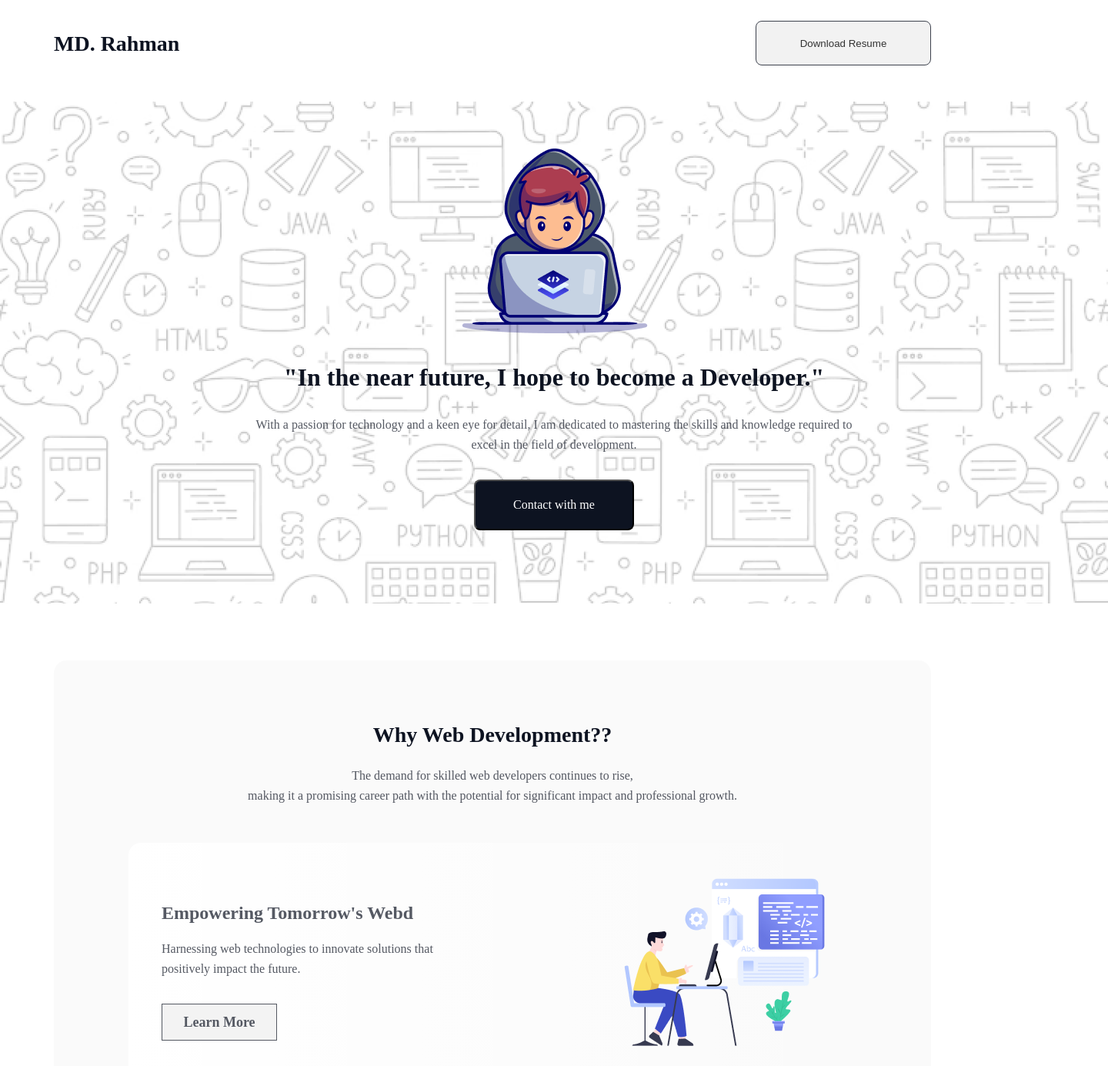
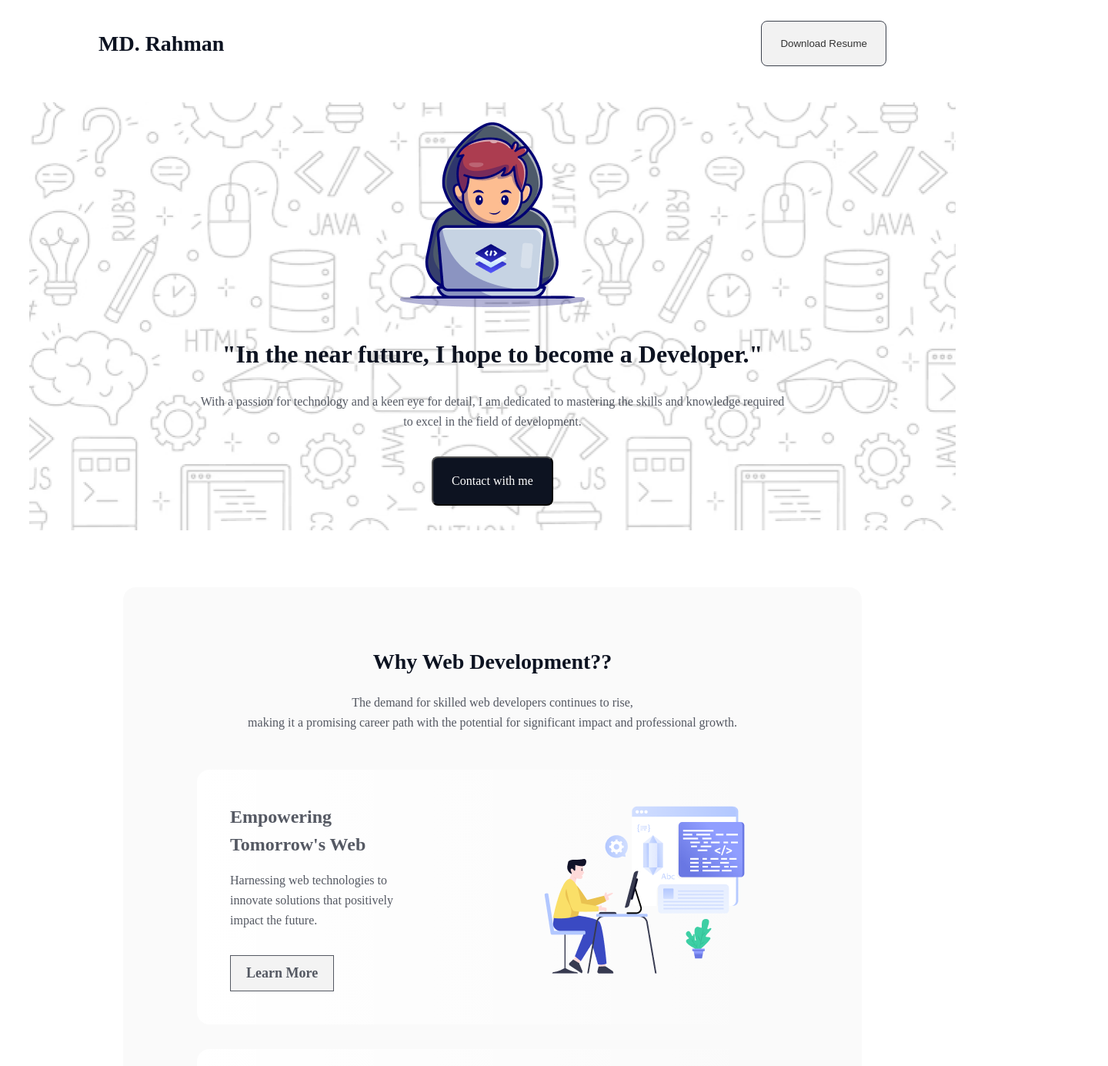
Before and after one commit to MDTAHSINURRAHMAN/Assignment-01, a plain HTML site: page index.html in a window 1280 px wide. Shown: the part 20-1405 px from the top of the page at 77% size, 1440 px wide, since content can reach past the window. Drawn offline with Linux system fonts and the light colour scheme; a web font is replaced by a local one.

Commit message:
Fixed Width and Height problwm fixed

```diff
--- a/index.html
+++ b/index.html
@@ -46,7 +46,7 @@
         <div class="why-section-content">
           <div class="item">
             <div class="left">
-              <h3 class="left-title">Empowering Tomorrow's Webd</h3>
+              <h3 class="left-title">Empowering Tomorrow's Web</h3>
               <p class="left-subtitle choto-text">
                 Harnessing web technologies to innovate solutions that positively impact the future.
               </p>
@@ -99,7 +99,7 @@
         </div>
         <div class="video-container">
           <iframe
-            width="1076"
+            width="100%"
             height="550"
             src="https://www.youtube.com/embed/5O5e0nnVulY"
             title="২০২৪ সালে সিরিয়াস ওয়েব ডেভেলপার হওয়ার মিশন || Web Developer Mission 2024 || Jhankar Mahbub"
--- a/styles/style.css
+++ b/styles/style.css
@@ -24,7 +24,7 @@
 /* Navigation Section */
 
 .nav-section{
-    max-width: 1140px;
+    width: 80%;
     margin: 0 auto;
 }
 .nav-content{
@@ -45,8 +45,7 @@
     line-height: 33px;
 }
 .nav-btn button{
-    width: 228px;
-    height: 58px;
+    padding: 21px 24px 21px 24px;
     box-sizing: border-box;
     border: 1px solid rgb(13, 19, 33);
     border-radius: 8px;
@@ -57,8 +56,8 @@
 /* Banner Section */
 
 .banner-container{
-    width: 1440px;
-    height: 652px;
+    width: 94%;
+    height: auto;
     margin: 0 auto;
     background-image: url(../assets/Hero-bg.png);
     display: flex;
@@ -67,8 +66,8 @@
     position: relative;
 }
 .banner-content{
-    width: 998px;
-    height: 582px;
+    width: 80%;
+    height: auto;
     display: flex;
     flex-direction: column;
     /* justify-content: center; */
@@ -76,8 +75,8 @@
     text-align: center;
 }
 .banner-image{
-    width: 240.28px;
-    height: 240px;
+    width: 100%;
+    height: 100%;
     margin-top: 26px;
     margin-bottom: 32px;
 }
@@ -99,8 +98,8 @@
     margin-bottom: 32px;
 }
 .banner-btn button{
-    width: 208px;
-    height: 66px;
+    /* width: 208px;
+    height: 66px; */
     padding: 21px 24px 21px 24px;
     color: rgb(255, 255, 255);
     font-family: Azeret Mono;
@@ -109,13 +108,14 @@
     border-radius: 8px;
     background: rgb(13, 19, 33);
     cursor: pointer;
+    margin-bottom: 32px;
 }
 
 /* Why Web Development Section */
 
 .why-section-container{
-    width: 1140px;
-    height: 1395px;
+    width: 75%;
+    height: auto;
     margin: 0 auto;
     /* border: 2px solid forestgreen; */
     margin-top: 74px;
@@ -139,7 +139,7 @@
     margin-bottom: 48px;
 }
 .why-section-content{
-    width: 946px;
+    width: 80%;
     margin: 0 auto;
     display: flex;
     flex-direction: column;
@@ -166,7 +166,7 @@
     /* border: 2px solid yellowgreen; */
 }
 .left{
-    width: 477px;
+    width: 60%;
     margin: 43px;
 }
 .left-title{
@@ -184,12 +184,11 @@
     margin-left: 100px;
 } */
 .right{
-    width: 259.56px;
+    width: 40%;
     margin: 43px;
 }
 .why-btn button{
-    width: 150px;
-    height: 48px;
+    padding: 12px 20px 12px 20px;
     box-sizing: border-box;
     color: rgb(13, 19, 33);
     font-family: Azeret Mono;
```
